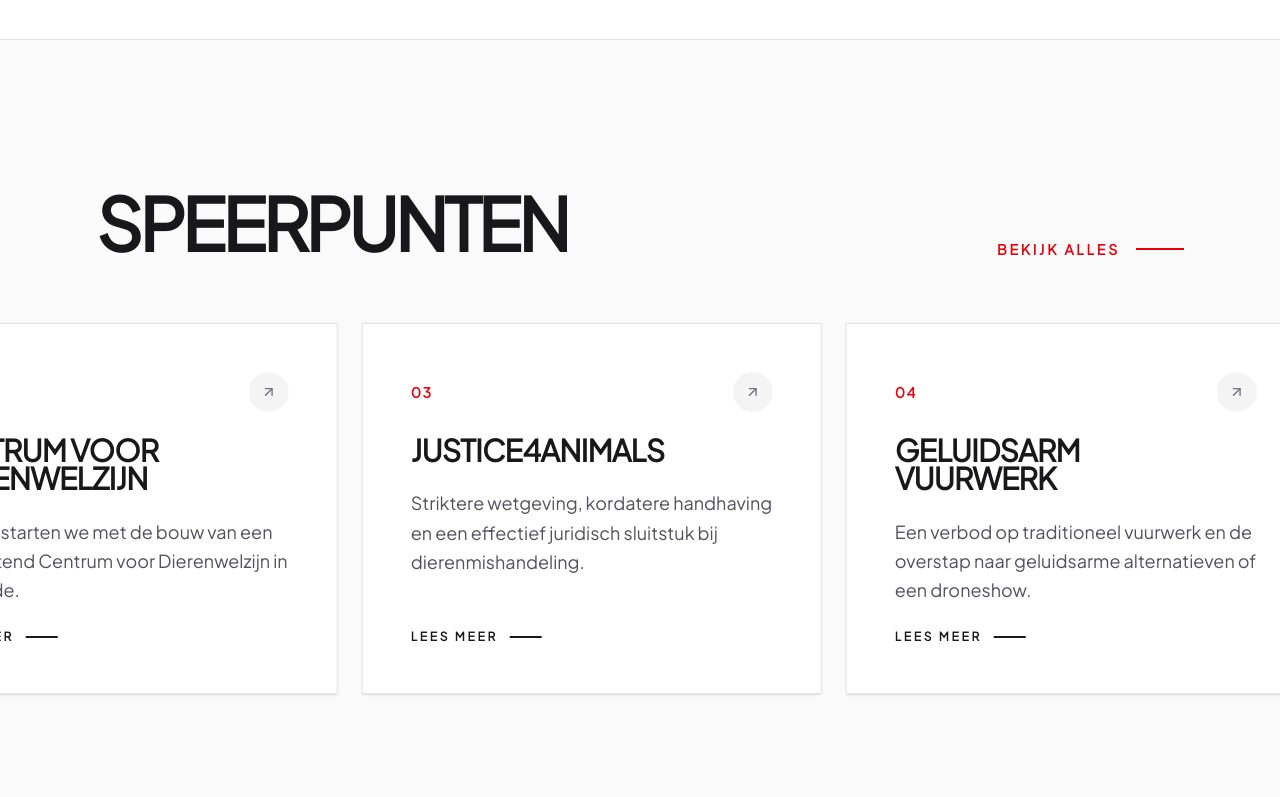
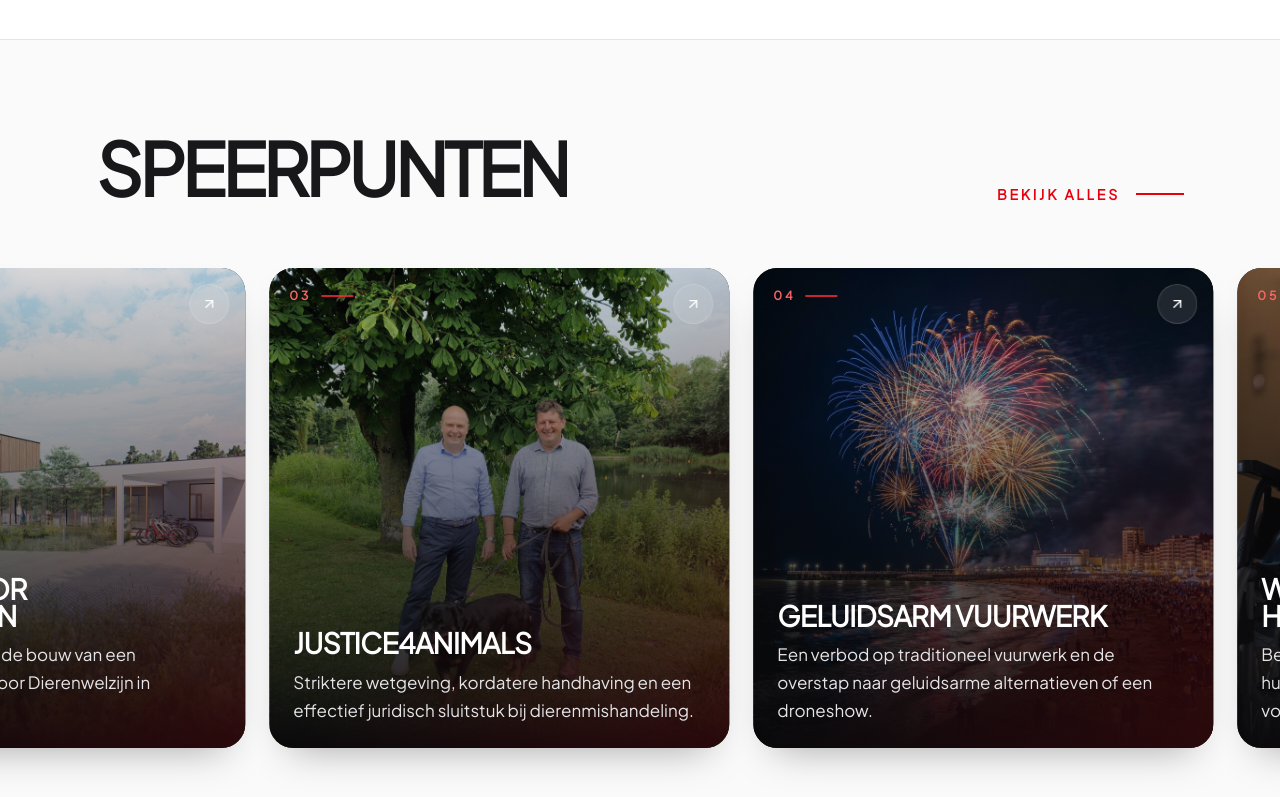
Before and after one commit to kevinb42O/FabriceGoffin, a React (Vite) app: page / in a window 1280 px wide. Shown: the part 2000-2797 px from the top of the page. Built offline with nearby package versions, Linux system fonts and the light colour scheme.

Commit message:
feat: refine homepage visuals and desktop scaling

```diff
--- a/src/components/HomeGallery.tsx
+++ b/src/components/HomeGallery.tsx
@@ -7,7 +7,7 @@
   const yGalleryRight = useTransform(scrollY, [500, 2000], [200, -200]);
 
   return (
-      <section className="hidden lg:block py-24 px-6 md:px-12 lg:px-24 bg-white relative z-10 border-t border-zinc-100">
+      <section className="hidden lg:block py-24 px-6 md:px-12 lg:px-24 bg-white relative z-0 overflow-hidden border-t border-zinc-100">
          <div className="grid grid-cols-1 md:grid-cols-12 gap-8 md:gap-12 lg:gap-20">
             <motion.div
                initial={{ opacity: 0, y: 30 }}
--- a/src/components/HomeHeroMobile.tsx
+++ b/src/components/HomeHeroMobile.tsx
@@ -75,11 +75,37 @@
           className="absolute inset-0 w-full h-full object-cover object-[center_32%]"
         />
 
-        {/* Top fade — keeps navbar contrast against the photo */}
-        <div className="absolute inset-x-0 top-0 h-28 bg-gradient-to-b from-zinc-950/45 to-transparent pointer-events-none" />
+        {/* Top fade — denser near the navbar, then quickly feathered out */}
+        <div
+          className="absolute inset-x-0 top-0 h-32 pointer-events-none"
+          style={{
+            background:
+              'linear-gradient(to bottom, rgba(9, 9, 11, 0.58) 0%, rgba(9, 9, 11, 0.34) 42%, rgba(9, 9, 11, 0.14) 72%, rgba(9, 9, 11, 0) 100%)',
+          }}
+        />
 
-        {/* Bottom fade — bleeds the photo into the dark content area for a continuous feel */}
-        <div className="absolute inset-x-0 bottom-0 h-40 bg-gradient-to-t from-zinc-950 via-zinc-950/85 to-transparent pointer-events-none" />
+        {/* Bottom transition stack — layered stops + vignette + slight diffusion for a premium blend */}
+        <div
+          className="absolute inset-x-0 bottom-0 h-[48%] pointer-events-none"
+          style={{
+            background:
+              'linear-gradient(to top, rgba(9, 9, 11, 0.99) 0%, rgba(9, 9, 11, 0.95) 22%, rgba(9, 9, 11, 0.82) 42%, rgba(9, 9, 11, 0.56) 62%, rgba(9, 9, 11, 0.24) 80%, rgba(9, 9, 11, 0) 100%)',
+          }}
+        />
+        <div
+          className="absolute inset-x-0 bottom-0 h-[52%] pointer-events-none"
+          style={{
+            background:
+              'radial-gradient(120% 85% at 50% 100%, rgba(9, 9, 11, 0.34) 0%, rgba(9, 9, 11, 0.18) 45%, rgba(9, 9, 11, 0.06) 68%, rgba(9, 9, 11, 0) 100%)',
+          }}
+        />
+        <div
+          className="absolute inset-x-0 bottom-0 h-24 pointer-events-none blur-[8px]"
+          style={{
+            background:
+              'linear-gradient(to top, rgba(9, 9, 11, 0.58) 0%, rgba(9, 9, 11, 0) 100%)',
+          }}
+        />
 
         {/* Floating eyebrow on the photo — sits in the bottom-fade so it never collides with the face */}
         <motion.div
--- a/src/components/HomeStandpuntenPreview.tsx
+++ b/src/components/HomeStandpuntenPreview.tsx
@@ -47,30 +47,36 @@
               key={item.nummer}
               to={`/standpunten?p=${item.nummer}`}
               aria-label={`Lees meer over standpunt ${item.nummer}: ${item.titel}`}
-              className="group flex-none w-[85vw] md:w-[460px] flex flex-col bg-white p-12 border border-zinc-200 shadow-sm hover:shadow-xl transition-all duration-500 relative cursor-pointer focus-visible:outline-none focus-visible:ring-4 focus-visible:ring-red-600 focus-visible:ring-offset-2"
+              className="group flex-none relative w-[82vw] lg:w-[420px] xl:w-[460px] h-[480px] rounded-3xl overflow-hidden bg-zinc-900 shadow-[0_20px_40px_-20px_rgba(0,0,0,0.35)] active:scale-[0.99] transition-transform focus-visible:outline-none focus-visible:ring-4 focus-visible:ring-red-600 focus-visible:ring-offset-2"
             >
-              <div className="absolute top-0 left-0 w-0 h-1 bg-red-600 group-hover:w-full transition-all duration-500"></div>
+              <img
+                src={item.image}
+                alt={item.titel}
+                loading="lazy"
+                className="absolute inset-0 w-full h-full object-cover transition-transform duration-700 group-hover:scale-105"
+              />
+              <div className="absolute inset-0 bg-gradient-to-t from-zinc-950 via-zinc-950/55 to-zinc-950/15" />
+              <div className="absolute inset-0 bg-gradient-to-br from-red-600/0 via-transparent to-red-600/15" />
 
-              <div className="flex items-center justify-between mb-6">
-                <span className="text-sm font-black uppercase tracking-widest text-red-600">
+              <div className="absolute top-5 left-5 flex items-center gap-2.5">
+                <span className="text-red-400 font-black text-xs tracking-[0.25em]">
                   {item.nummer}
                 </span>
-                <span className="w-10 h-10 rounded-full bg-zinc-100 group-hover:bg-zinc-900 text-zinc-500 group-hover:text-white flex items-center justify-center transition-all duration-300">
-                  <ArrowUpRight className="w-4 h-4 group-hover:rotate-12 transition-transform" />
-                </span>
+                <div className="w-8 h-[2px] bg-red-500/80" />
               </div>
 
-              <h3 className="text-3xl font-black uppercase tracking-tight text-zinc-900 mb-6 pr-4 leading-[0.95]">
-                {item.titel}
-              </h3>
-              <p className="text-zinc-600 text-lg leading-relaxed mb-6 flex-1 font-medium">
-                {item.kort}
-              </p>
+              <div className="absolute top-4 right-4 w-10 h-10 rounded-full bg-white/10 backdrop-blur-md border border-white/15 flex items-center justify-center text-white">
+                <ArrowUpRight className="w-4 h-4 group-hover:rotate-12 transition-transform" />
+              </div>
 
-              <span className="mt-auto inline-flex items-center gap-3 text-xs font-black uppercase tracking-[0.22em] text-zinc-900 group-hover:text-red-600 transition-colors">
-                Lees meer
-                <span className="w-8 h-[2px] bg-zinc-900 group-hover:bg-red-600 group-hover:w-14 transition-all"></span>
-              </span>
+              <div className="absolute inset-x-0 bottom-0 p-6">
+                <h3 className="text-white font-black uppercase tracking-tight leading-[0.95] mb-3 break-words text-[clamp(22px,2.2vw,34px)]">
+                  {item.titel}
+                </h3>
+                <p className="text-zinc-200 text-[17px] leading-relaxed font-medium">
+                  {item.kort}
+                </p>
+              </div>
             </Link>
           ))}
         </motion.div>
--- a/src/components/StaggerText.tsx
+++ b/src/components/StaggerText.tsx
@@ -1,14 +1,15 @@
 import { motion, useReducedMotion } from 'motion/react';
+import type { ElementType } from 'react';
 
 const spring = { type: 'spring', stiffness: 400, damping: 30 } as const;
 
 interface StaggerTextProps {
   text: string;
   className?: string;
-  el?: any;
+  el?: ElementType;
 }
 
-export function StaggerText({ text, className = "", el: Wrapper = 'h1', delay = 0 }: StaggerTextProps & { delay?: number }) {
+export function StaggerText({ text, className = "", el: Wrapper = 'span', delay = 0 }: StaggerTextProps & { delay?: number }) {
   const words = text.split(' ');
   const shouldReduceMotion = useReducedMotion();
 
--- a/src/index.css
+++ b/src/index.css
@@ -7,6 +7,31 @@
 @layer base {
   body {
     @apply bg-zinc-50 text-zinc-900 font-sans antialiased overflow-x-hidden selection:bg-teal-500 selection:text-white;
+  }
+
+  /*
+   * Desktop typografie/spacing op 67% (i.p.v. browserzoom).
+   *
+   * Door alleen `font-size` op <html> aan te passen schalen automatisch alle
+   * rem-gebaseerde Tailwind-utilities mee: text-*, p-*/m-*/gap-*, max-w-*,
+   * space-*, etc. — wat 95% van de visuele "tightness" oplevert van 67%
+   * browserzoom.
+   *
+   * Belangrijk: vh/vw en arbitraire px-waardes (w-[460px], h-[450vh], …)
+   * blijven ONGEMOEID. Daardoor:
+   *   - Scroll-secties (Speerpunten 450vh, Hero parallax, VideoShowcase)
+   *     houden exact dezelfde scroll-lengte → useScroll & sticky werken
+   *     onveranderd.
+   *   - Cards behouden hun fysieke breedte → horizontale scroll-math
+   *     (calc(-100% + 100vw)) blijft kloppen.
+   *
+   * Alleen op desktop (>=1024px) — mobile components zijn al voor native
+   * weergave ontworpen.
+   */
+  @media (min-width: 1024px) {
+    html {
+      font-size: 67%;
+    }
   }
 }
 
--- a/src/pages/Home.tsx
+++ b/src/pages/Home.tsx
@@ -7,8 +7,6 @@
 import { HomeBio } from '../components/HomeBio';
 import { HomeStandpuntenPreview } from '../components/HomeStandpuntenPreview';
 import { HomeStandpuntenMobile } from '../components/HomeStandpuntenMobile';
-import { HomeGallery } from '../components/HomeGallery';
-import { HomeGalleryMobile } from '../components/HomeGalleryMobile';
 
 export default function Home() {
   return (
@@ -26,14 +24,10 @@
       <HomeStandpuntenMobile />
       <HomeStandpuntenPreview />
 
-      {/* 4. Gallery — stacked cards on mobile, parallax collage on desktop */}
-      <HomeGalleryMobile />
-      <HomeGallery />
-
-      {/* 5. Video Showcase Section */}
+      {/* 4. Video Showcase Section */}
       <VideoShowcase />
 
-      {/* 6. Social Wall Section */}
+      {/* 5. Social Wall Section */}
       <section className="py-16 lg:py-24 px-6 md:px-12 lg:px-24 bg-zinc-50 relative z-10 border-t border-zinc-200">
          <div className="max-w-[90rem] mx-auto">
             <SocialWall />
```
